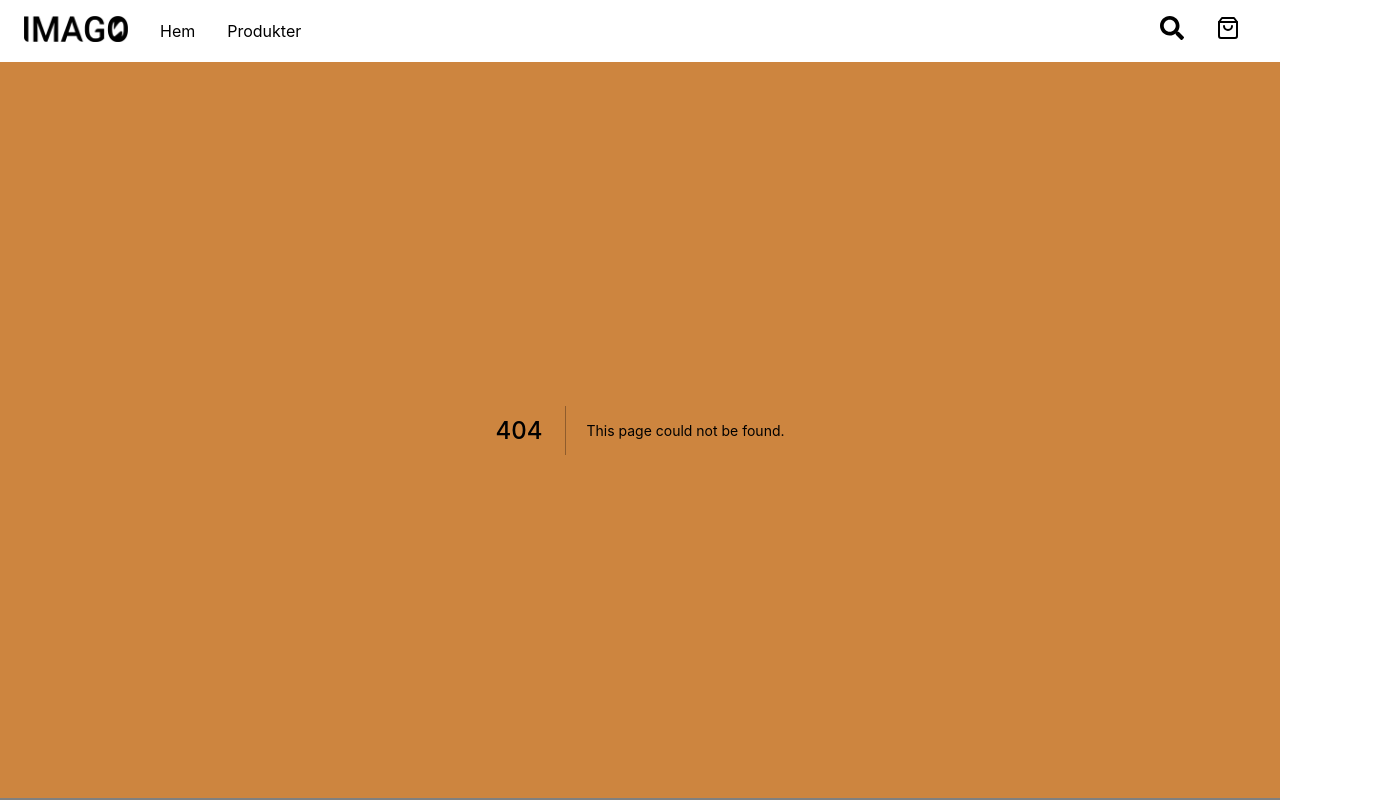
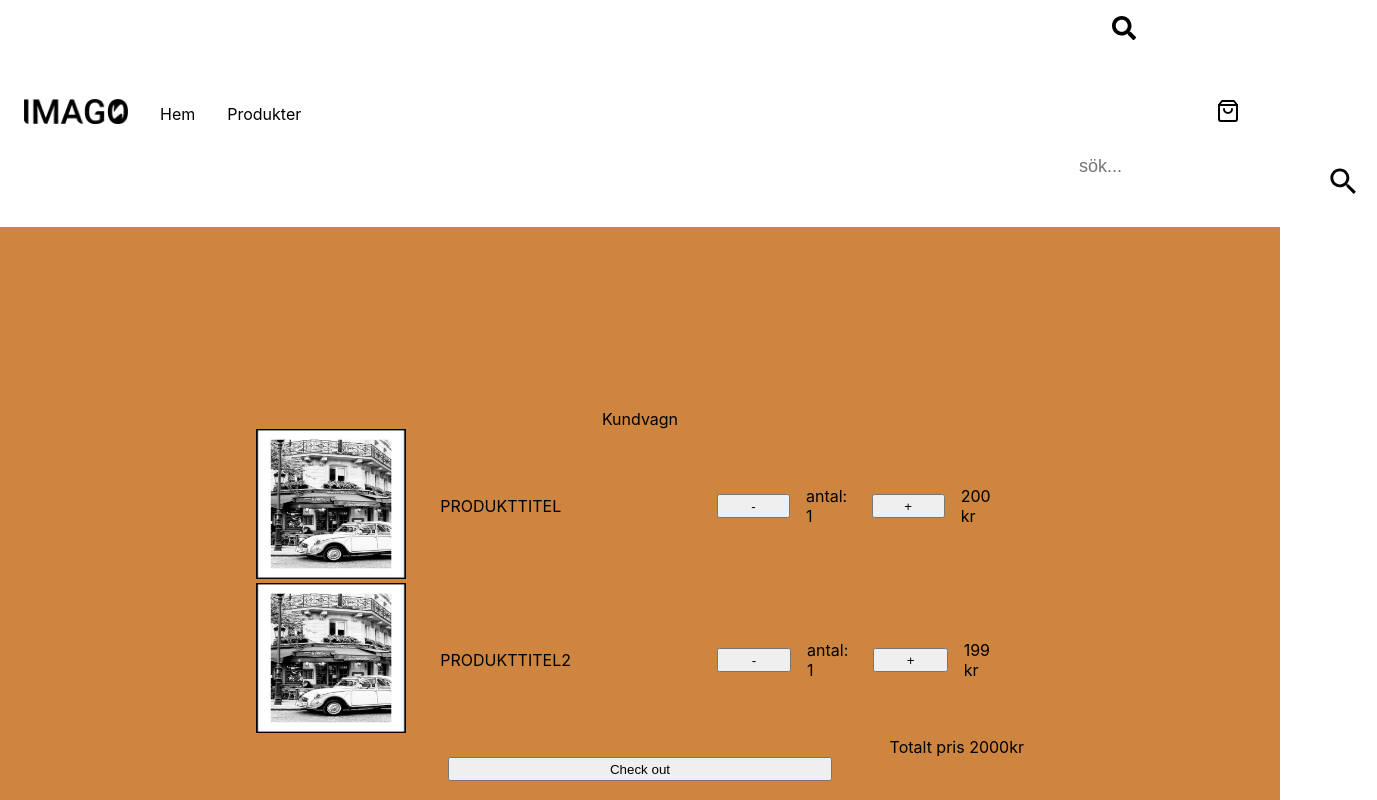
Before and after one commit to AntonM143/imago, a Next.js app: page /cart in a window 1280 px wide. Before the commit this address had no page. Shown: the top 800 px of the page, 1377 px wide, since content can reach past the window. Built offline with nearby package versions, Linux system fonts and the light colour scheme.

Commit message:
Cart beginning

```diff
--- a/components/Header/Header.js
+++ b/components/Header/Header.js
@@ -5,10 +5,33 @@ import classes from './Header.module.scss';
 import { FaSearch } from "react-icons/fa";
 import { FiShoppingBag } from 'react-icons/fi';
 import Link from 'next/link';
-
+import SearchBar from '../Searchbar/SearchBar';
+import testImg from '../../testbild.jpg'
 
 const Header = () => {
 const { toggleMenu } = useContext(UIContext);
+let testProd = [
+	{
+		title: "PRODUKTTITEL",
+		imgUrl: testImg,
+		description: "Lorem Ipsum is simply dummy text of the printing and typesetting industry. Lorem Ipsum has been the industry's standard dummy text ever since the 1500s, when an unknown printer took a galley of type and scrambled it to make a type specimen book. It has survived not only five centur",
+		price: 200,
+		stock: 5,
+		id: 1,
+		quantity: 1,
+		type: ''
+	},
+	{
+		title: "PRODUKTTITEL2",
+		imgUrl: testImg,
+		description: "Lorem Ipsum is simply dummy text of the printing and typesetting industry. Lorem Ipsum has been the industry's standard dummy text ever since the 1500s, when an unknown printer took a galley of type and scrambled it to make a type specimen book. It has survived not only five centur",
+		price: 199,
+		stock: 5,
+		id: 1,
+		quantity: 1,
+		type: ''
+	}
+]
   return (
     <>
       <header className={classes.headerContainer}>
@@ -36,10 +59,12 @@ const { toggleMenu } = useContext(UIContext);
           </nav>
           <nav className={classes.headerSecondaryNav}>
             <button >
-              <FaSearch />
+				<FaSearch>
+				</FaSearch>
+					<SearchBar placeholder={"sök..."} data={testProd}/>
             </button>
             <button>
-              <FiShoppingBag />
+            	<Link href={'/cart'}><FiShoppingBag/></Link>
             </button>
           </nav>
         </section>
--- /dev/null
+++ b/components/Searchbar/SearchBar.js
@@ -0,0 +1,61 @@
+import React, { useState } from "react";
+import styles from './SearchBar.module.css'
+import SearchIcon from "@material-ui/icons/Search";
+import CloseIcon from "@material-ui/icons/Close";
+
+function SearchBar({ placeholder, data }) {
+  const [filteredData, setFilteredData] = useState([]);
+  const [wordEntered, setWordEntered] = useState("");
+
+  const handleFilter = (event) => {
+    const searchWord = event.target.value;
+    setWordEntered(searchWord);
+    const newFilter = data.filter((value) => {
+      return value.title.toLowerCase().includes(searchWord.toLowerCase());
+    });
+
+    if (searchWord === "") {
+      setFilteredData([]);
+    } else {
+      setFilteredData(newFilter);
+    }
+  };
+
+  const clearInput = () => {
+    setFilteredData([]);
+    setWordEntered("");
+  };
+
+  return (
+    <div className={styles.search}>
+      <div className={styles.searchInputs}>
+        <input
+          type="text"
+          placeholder={placeholder}
+          value={wordEntered}
+          onChange={handleFilter}
+        />
+        <div className={styles.searchIcon}>
+          {filteredData.length === 0 ? (
+            <SearchIcon />
+          ) : (
+            <CloseIcon id="clearBtn" onClick={clearInput} />
+          )}
+        </div>
+      </div>
+      {filteredData.length != 0 && (
+        <div className={styles.dataResult}>
+          {filteredData.slice(0, 15).map((value, key) => {
+            return (
+              <a className="dataItem" href={value.link} target="_blank">
+                <p>{value.title} </p>
+              </a>
+            );
+          })}
+        </div>
+      )}
+    </div>
+  );
+}
+
+export default SearchBar;
--- /dev/null
+++ b/components/Searchbar/Searchbar.module.css
@@ -0,0 +1,68 @@
+.searchInputs {
+	margin-top: 105px;
+	display: flex;
+  }
+
+  .search input {
+	background-color: white;
+	border: 0;
+	border-radius: 2px;
+	border-top-right-radius: 0px;
+	border-bottom-right-radius: 0px;
+	font-size: 18px;
+	padding: 15px;
+	height: 30px;
+	width: 300px;
+  }
+
+  .searchIcon {
+	height: 60px;
+	width: 50px;
+	background-color: white;
+	display: grid;
+	place-items: center;
+  }
+
+ /*  input:focus {
+	outline: none;
+  } */
+  .searchIcon svg {
+	font-size: 35px;
+  }
+
+  .dataResult {
+	margin-top: 5px;
+	width: 300px;
+	height: 200px;
+	background-color: white;
+	box-shadow: rgba(0, 0, 0, 0.35) 0px 5px 15px;
+	overflow: hidden;
+	overflow-y: auto;
+  }
+
+  .dataResult::-webkit-scrollbar {
+	display: none;
+  }
+
+  .dataResult .dataItem {
+	width: 100%;
+	height: 50px;
+	display: flex;
+	align-items: center;
+	color: black;
+  }
+
+ /*  .dataItem {
+	margin-left: 10px;
+  }
+  a {
+	text-decoration: none;
+  }
+
+  a:hover {
+	background-color: lightgrey;
+  }
+
+  #clearBtn {
+	cursor: pointer;
+  } */
--- /dev/null
+++ b/components/handlers/cart.js
@@ -0,0 +1,39 @@
+function calcTotalAmount(cart) {
+	let totalPriceItem;
+	let pricesArray = [];
+	cart.forEach((item) => {
+	  totalPriceItem = item.quantity * item.price;
+	  pricesArray.push(totalPriceItem);
+	});
+	let totalAmount = pricesArray.reduce((a, b) => a + b, 0);
+	return totalAmount;
+  }
+
+  function updateProductQuantity(cart, index, type) {
+	let products = [...cart.items]
+	let product = products[index]
+	if(type === 'add') {
+	  product.quantity++
+	} else if (type === 'subtract') {
+	  product.quantity--
+	}
+	if (product.quantity <= 0) {
+	  products.splice(index, 1);
+	}
+	return products
+  }
+
+  function cartQuantity(cart) {
+	let quantity = [0];
+	cart.forEach(product => {
+	  quantity.push(product.quantity)
+	});
+	let totalQuantity = quantity.reduce((a, b) => a + b)
+	return totalQuantity
+  }
+
+   export {
+	calcTotalAmount,
+	updateProductQuantity,
+	cartQuantity
+  }
--- a/package.json
+++ b/package.json
@@ -8,6 +8,7 @@
     "lint": "next lint"
   },
   "dependencies": {
+    "@material-ui/icons": "^4.11.2",
     "next": "^12.0.7",
     "react": "17.0.2",
     "react-dom": "17.0.2",
--- a/pages/carts/Cart.module.css
+++ b/pages/cart/Cart.module.css
@@ -32,3 +32,19 @@
 	justify-content: flex-end;
 
 }
+
+.totalNCheckout {
+	display: flex;
+	flex-direction: column;
+}
+
+.button {
+	height: 3vh;
+	width: 30vw;
+}
+
+.buttonContainer {
+	display: flex;
+	justify-content: center;
+
+}
--- a/pages/carts/CartItem.module.css
+++ b/pages/cart/CartItem.module.css
@@ -2,17 +2,18 @@
 	display: flex;
 	align-items: center;
 	margin: auto;
+	width: 60vw;
 }
 
 .containerImage {
 	display: flex;
 	align-items: center;
 	flex-direction: row;
-	width: 30vw;
+	width: 60%;
 }
 
 .boxImage {
-	width: 50%;
+	width: 40%;
 }
 
 .name{
@@ -22,7 +23,6 @@
 .increaseDecrease {
 	display: flex;
 	justify-content: center;
-	width: 6vw;
 }
 
 .containerPrice {
@@ -33,6 +33,7 @@
 	display: flex;
 	justify-content: flex-end;
 	height: 100%;
+	width: 40%;
 }
 
 .rightSideBox {
--- a/pages/carts/index.js
+++ b/pages/cart/index.js
@@ -1,14 +1,31 @@
 import React, { useEffect, useState } from 'react'
 import { calcTotalAmount, cartQuantity, updateProductQuantity } from '../../components/handlers/cart';
+/*
 import { formatPrice } from '../../components/handlers/currency';
+ */
 import testImg from '../../testbild.jpg'
 import styles from './Cart.module.css'
 import CartItem from './CartItem';
 
 
 export default function Cart() {
-	const [cart, setCart] = useState({items: {id: 3, price: 200, quantity: 1}, totalAmount: 0})
+	const [cart, setCart] = useState({items: {id: 3, price: 200, quantity: 1, imgUrl: testImg, name: "testProdukt"
+}, totalAmount: 0})
 
+	const addProductToCart = (item) => {
+		const existingIndex = cart.items.findIndex(product => item.id === product.id);
+		if(existingIndex !== -1) {
+		  const products = updateProductQuantity(cart, existingIndex, item.type);
+		  const totalAmount = calcTotalAmount(products);
+		  setCart({ ...cart, items: products, totalAmount });
+		  setLocalstorage({ ...cart, items: products, totalAmount });
+		} else {
+		  const updatedCart = cart.items.concat(item);
+		  const totalAmount = calcTotalAmount(updatedCart);
+		  setCart({ ...cart, items: updatedCart, totalAmount});
+		  setLocalstorage({ ...cart, items: updatedCart, totalAmount });
+		}
+	  }
 	/* useEffect(() => {
 		if(localStorage) {
 			setCart(localStorage.getItem('cart'))
@@ -42,14 +59,14 @@ export default function Cart() {
 	//let totalAmount = calcTotalAmount(cart)
 	/*
 	cartQuantity(cart) */
-	console.log(cart, "cart");
+	console.log(cart.items, "cart");
 	return (
 		<div className={styles.container}>
-			<header className={styles.header}>Cart</header>
+			<header className={styles.header}>Kundvagn</header>
 			{testProd.map((item) => (
 				<div key={item.name}>
 				<CartItem
-					onUpdatedCart={updateProductQuantity}
+					onUpdatedCart={addProductToCart}
 					id={item.id}
 					img={item.imgUrl}
 					name={item.name}
@@ -63,13 +80,16 @@ export default function Cart() {
 				<div></div>
 			</span>
  */}
-			<div >
-				<div className={styles.total}>Totalt pris</div>
+			<div className={styles.totalNCheckout}>
+				<div className={styles.total}>Totalt pris 2000kr</div>
 				{/* <div className="">{formatPrice(totalAmount)}</div> */}
+				<div className={styles.buttonContainer}>
+					<button /* onClick={sendReq}  */ className={styles.button
+						}>
+						Check out
+					</button>
+				</div>
 			</div>
-			<button /* onClick={sendReq}  */ className="self-center">
-				Check out
-			</button>
 		</div>
 	  );
 }
```
Also changed, not shown: pages/cart/CartItem.js (renamed from pages/carts/CartItem.js), 1 other file (tests, documents, lock files or other folders).
